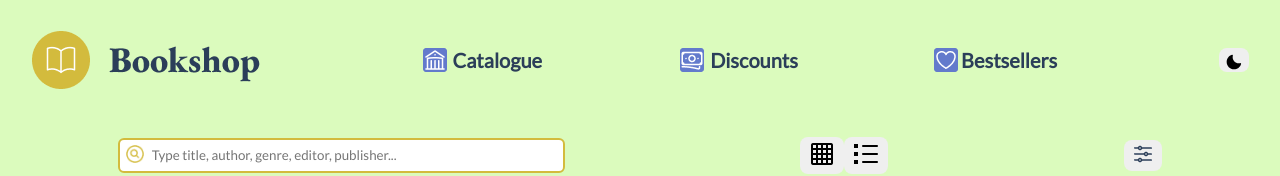
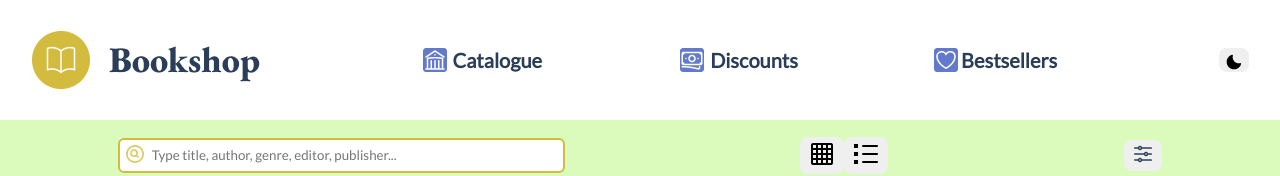
Before and after one commit to Alenriquez96/demo_vite_react_ts_keytree, a React (Vite) app: page / in a window 1280 px wide. Shown: the top 176 px of the page. Built offline with nearby package versions, Linux system fonts and the light colour scheme; no server answers.

Commit message:
fix/styles

```diff
--- a/src/App.tsx
+++ b/src/App.tsx
@@ -6,7 +6,7 @@ import { BrowserRouter,Routes,Route } from 'react-router-dom';
 import "./styles/styles.css";
 import {themeContext} from './context/themeContext';
 
-function App() {
+function App():JSX.Element {
   const [theme, setTheme] = useState("");
 
   const toggleTheme = () => theme===""?setTheme("-dark"):setTheme("");
--- a/src/styles/styles.css
+++ b/src/styles/styles.css
@@ -29,6 +29,7 @@ main{
 
 header{
     min-height: 120px;
+    background-color: #FFFFFF;
     display: flex;
     flex-wrap: wrap;
     align-content: center;
```
